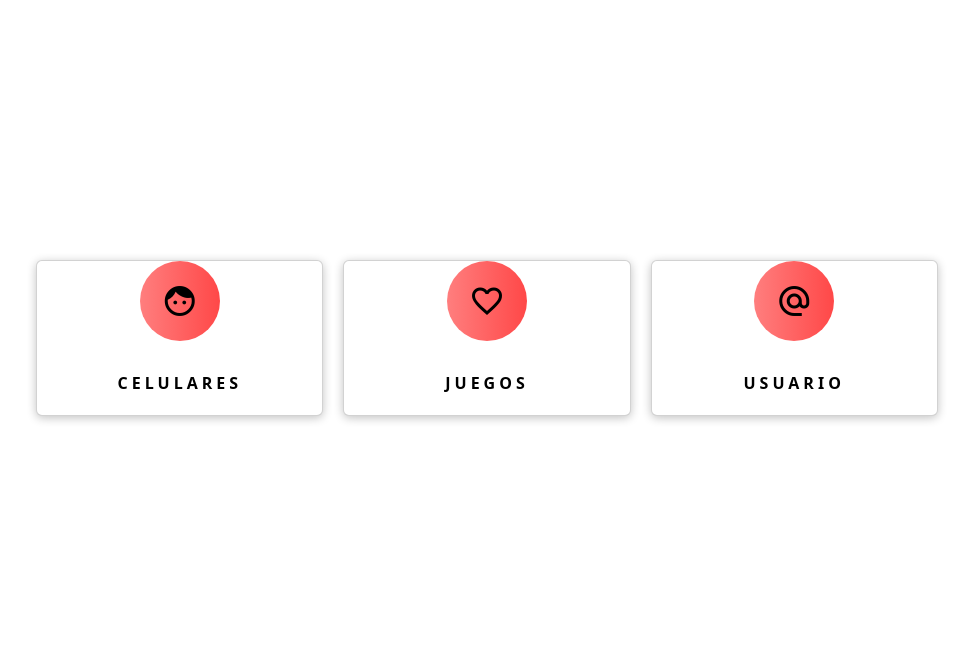
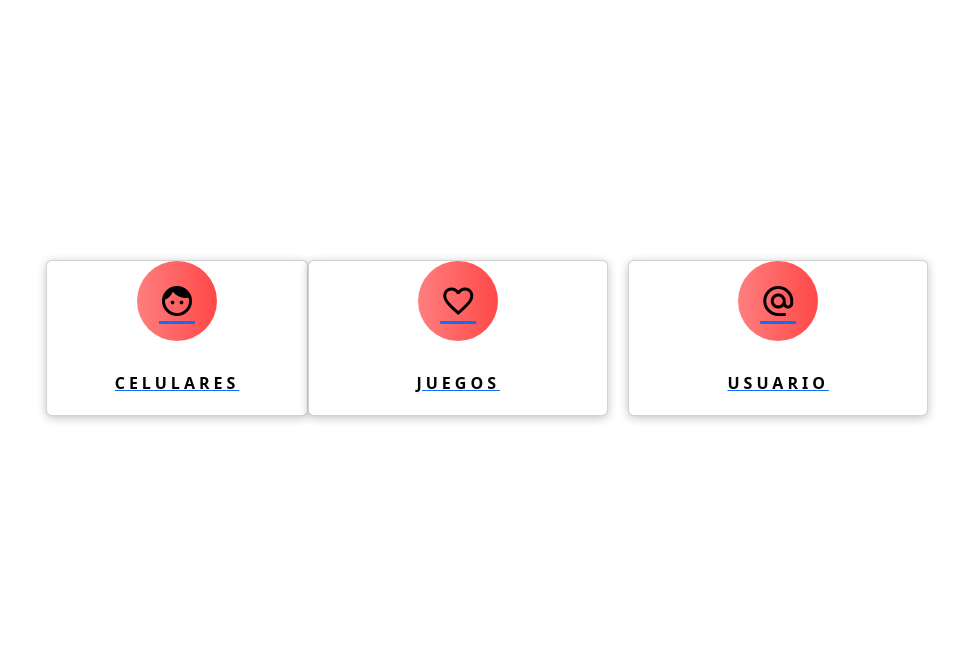
Before and after one commit to Nois1nsan3/Backend-prueba1, a Django app: page / in a window 1280 px wide. Shown: the top 666 px of the page, without its empty margins (153-1126 px from the left). Run offline with Django 4.2, Linux system fonts and the light colour scheme.

Commit message:
cuarto commit

```diff
--- a/plantillas/templates/index.html
+++ b/plantillas/templates/index.html
@@ -1,12 +1,14 @@
 <!DOCTYPE html>
 {% load static %}
 <html lang="es">
+
 <head>
    <meta charset="UTF-8">
    <meta http-equiv="X-UA-Compatible" content="IE=edge">
    <meta name="viewport" content="width=device-width, initial-scale=1.0">
    <link rel="stylesheet" href="{% static 'css/index.css'%}">
-    <link href="https://cdn.jsdelivr.net/npm/bootstrap@5.3.0-alpha3/dist/css/bootstrap.min.css" rel="stylesheet" integrity="sha384-KK94CHFLLe+nY2dmCWGMq91rCGa5gtU4mk92HdvYe+M/SXH301p5ILy+dN9+nJOZ" crossorigin="anonymous">
+   <link href="https://cdn.jsdelivr.net/npm/bootstrap@5.3.0-alpha3/dist/css/bootstrap.min.css" rel="stylesheet"
+      integrity="sha384-KK94CHFLLe+nY2dmCWGMq91rCGa5gtU4mk92HdvYe+M/SXH301p5ILy+dN9+nJOZ" crossorigin="anonymous">
    <title>Index</title>
    <link href="https://fonts.googleapis.com/icon?family=Material+Icons" rel="stylesheet">
 
@@ -27,31 +29,31 @@
 
    <div class="content">
       <!-- card -->
+      <a href="celulares">
          <div class="card">
-
             <div class="icon"><i class="material-icons md-36">face</i></div>
             <p class="title">Celulares</p>
             <p class="text">Encuentra tu modelo favorito!</p>
-
+         </div>
+      </a>
+      <!-- end card -->
+      <!-- card -->
+      <div class="card">
+         <a href="juegos">
+            <div class="icon"><i class="material-icons md-36">favorite_border</i></div>
+            <p class="title">Juegos</p>
+            <p class="text">Encuentra tu juego favorito!</p>
+         </a>
 
       </div>
       <!-- end card -->
       <!-- card -->
       <div class="card">
-
-            <div class="icon"><i class="material-icons md-36">favorite_border</i></div>
-            <p class="title">Juegos</p>
-            <p class="text">Encuentra tu juego favorito!</p>
-
-
-      </div>
-      <!-- end card -->
-      <!-- card -->
-      <div class="card">
-
+         <a href="usuario">
             <div class="icon"><i class="material-icons md-36">alternate_email</i></div>
             <p class="title">Usuario</p>
             <p class="text">Conoceme</p>
+         </a>
 
       </div>
       <!-- end card -->
@@ -63,4 +65,5 @@
 
 </head>
 </body>
+
 </html>
--- a/static/css/index.css
+++ b/static/css/index.css
@@ -1,6 +1,6 @@
 body {
   width: 100vw;
-    background-color: #ffffff;
+  background-color: #000000;
   margin: 0;
   font-family: helvetica;
 }
@@ -18,6 +18,7 @@ body {
   transition: all 0.2s ease;
 
 }
+
 .about .bg_links {
   width: 40px;
   height: 40px;
@@ -30,6 +31,7 @@ body {
   backdrop-filter: blur(5px);
   position: absolute;
 }
+
 .about .logo {
   width: 40px;
   height: 40px;
@@ -43,11 +45,13 @@ body {
   bottom: 0;
   right: 0;
 }
+
 .about .social {
   opacity: 0;
   right: 0;
   bottom: 0;
 }
+
 .about .social .icon {
   width: 100%;
   height: 100%;
@@ -60,67 +64,85 @@ body {
   opacity: 0;
   border-radius: 100%;
 }
+
 .about .social.portfolio {
   transition: all 0.8s ease;
 }
+
 .about .social.portfolio .icon {
   background-image: url(https://rafaelalucas91.github.io/assets/codepen/link.svg);
 }
+
 .about .social.dribbble {
   transition: all 0.3s ease;
 }
+
 .about .social.dribbble .icon {
   background-image: url(https://rafaelalucas91.github.io/assets/codepen/dribbble.svg);
 }
+
 .about .social.linkedin {
   transition: all 0.8s ease;
 }
+
 .about .social.linkedin .icon {
   background-image: url(https://rafaelalucas91.github.io/assets/codepen/linkedin.svg);
 }
+
 .about:hover {
   width: 105px;
   height: 105px;
   transition: all 0.6s cubic-bezier(0.64, 0.01, 0.07, 1.65);
 }
+
 .about:hover .logo {
   opacity: 1;
   transition: all 0.6s ease;
 }
+
 .about:hover .social {
   opacity: 1;
 }
+
 .about:hover .social .icon {
   opacity: 0.9;
 }
+
 .about:hover .social:hover {
   background-size: 28px;
 }
+
 .about:hover .social:hover .icon {
   background-size: 65%;
   opacity: 1;
 }
+
 .about:hover .social.portfolio {
   right: 0;
   bottom: calc(100% - 40px);
   transition: all 0.3s 0s cubic-bezier(0.64, 0.01, 0.07, 1.65);
 }
+
 .about:hover .social.portfolio .icon:hover {
   background-color: #698fb7;
 }
+
 .about:hover .social.dribbble {
   bottom: 45%;
   right: 45%;
   transition: all 0.3s 0.15s cubic-bezier(0.64, 0.01, 0.07, 1.65);
 }
+
 .about:hover .social.dribbble .icon:hover {
   background-color: #ea4c89;
 }
+
 .about:hover .social.linkedin {
   bottom: 0;
   right: calc(100% - 40px);
   transition: all 0.3s 0.25s cubic-bezier(0.64, 0.01, 0.07, 1.65);
 }
+
 .about:hover .social.linkedin .icon:hover {
   background-color: #0077b5;
 }
@@ -142,6 +164,7 @@ body {
     height: 700px;
   }
 }
+
 .content {
   max-width: 1024px;
   width: 100%;
@@ -159,6 +182,7 @@ body {
     flex-direction: column;
   }
 }
+
 .card {
   width: 100%;
   max-width: 300px;
```
Lines whose indentation alone changed are shown as unchanged.
